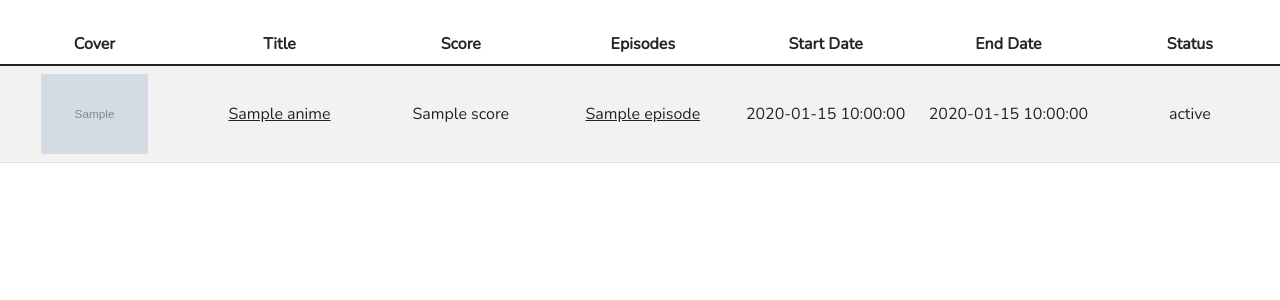
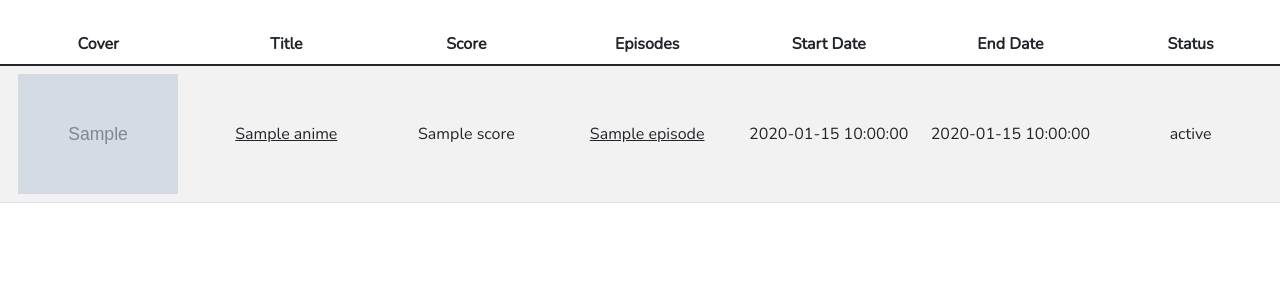
Before and after one commit to EdwinRodger/MyMangaDataBase, a Python web app: template src/templates/anime/anime-list.html in a window 1280 px wide. Shown: the part 216-516 px from the top of the page. Run offline with Jinja, Linux system fonts and the light colour scheme; the template is opened without the code that fills it: most values are stand-ins (such as "Sample title", 1, 10 or a date in 2020); grey boxes marked "Sample" are stand-in pictures.

Commit message:
increased height of images in lists

```diff
--- a/src/templates/anime/anime-list.html
+++ b/src/templates/anime/anime-list.html
@@ -87,7 +87,7 @@
                 <cover>
                     <td>
                         <img src="{{ url_for('static', filename='anime_cover/' + anime.cover) }}" alt="Anime Cover"
-                            style="height: 10vh;">
+                            style="height: 15vh;">
                     </td>
                 </cover>
                 <td>
--- a/src/templates/manga/manga-list.html
+++ b/src/templates/manga/manga-list.html
@@ -88,7 +88,7 @@
                 <cover>
                     <td>
                         <img src="{{ url_for('static', filename='manga_cover/' + manga.cover) }}" alt="Manga Cover"
-                            style="height: 10vh;">
+                            style="height: 15vh;">
                     </td>
                 </cover>
                 <td>
```
